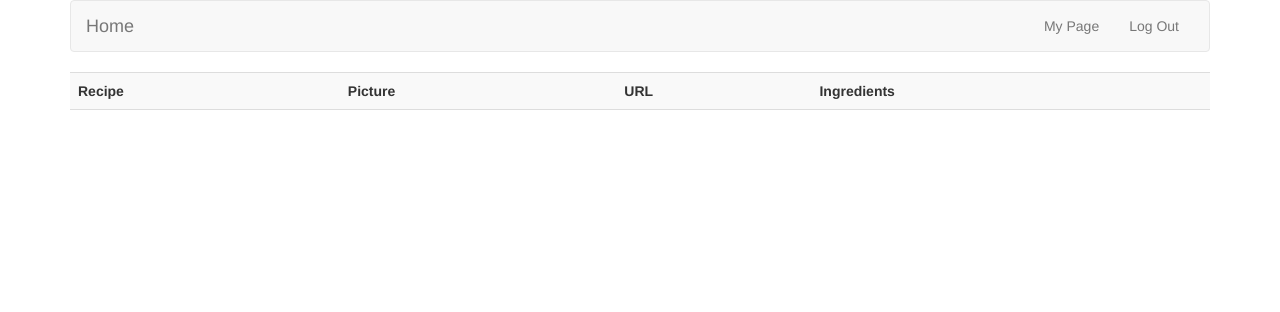
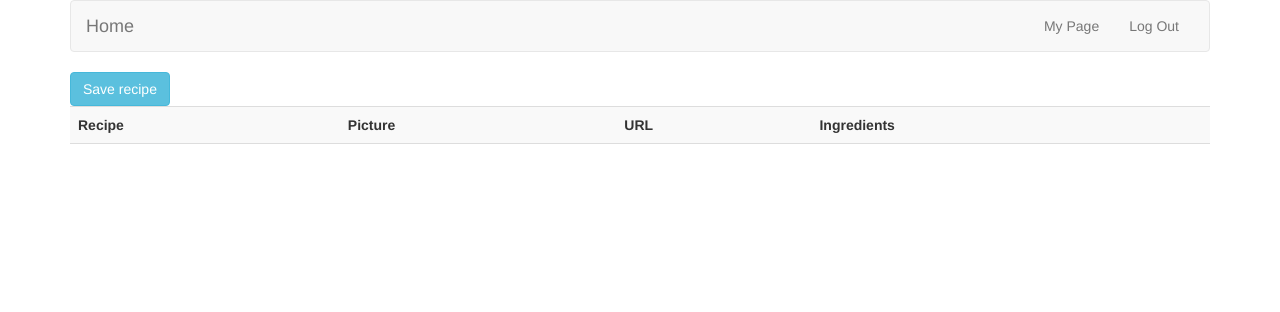
Before and after one commit to taliafawzy/16, a Flask app: page /recipe in a window 1280 px wide. Shown: the top 312 px of the page. Run offline with Flask 2, Linux system fonts and the light colour scheme; a user stored in the database is signed in; some libraries are stand-ins or nearby versions.

Commit message:
save button added, function does not work yet

```diff
--- a/application.py
+++ b/application.py
@@ -149,7 +149,7 @@ def mypage():
         tried = portfolio[0]["tried"]
         saved = portfolio[0]["saved"]
         rated = portfolio[0]["rated"]
-        return render_template("mypage.html", user = user, tried = tried, saved = saved, rated = rated)
+        return render_template("mypage.html", user = user, tried = tried, saved = saved, rated =rated)
 
 @app.route("/homepage", methods = ["GET", "POST"])
 def homepage():
@@ -230,7 +230,7 @@ def recipe():
     recipe = session['recipe']
 
     if request.method == "POST":
-        if request.form.get("save"):
+        if request.form.get("save_recipe"):
             recipe = save_recipe(recipe)
         return render_template("recipe.html", recipe = recipe)
     else:
--- a/helpers.py
+++ b/helpers.py
@@ -66,7 +66,7 @@ def save_recipe(recipe):
     db.execute("UPDATE portfolio SET saved = :saved WHERE userid = :userid", saved=+1, userid = session["userid"])
 
     # register recipe into cookbook
-    db.execute("INSERT INTO cookbook (recipe, link, tried, rated) VALUES(:recipe, :link, :tried, :rated) WHERE userid = :userid", recipe = recipe, link = link, tried = False, rated = 0, userid = session["userid"])
+    db.execute("INSERT INTO cookbook (recipe, link, tried, rated) VALUES(:recipe, :link, :tried, :rated) WHERE userid = :userid", recipe = recipeDict['name'], link = recipeDict["url"], tried = False, rated = 0, userid = session["userid"])
 
     return save_recipe
 
--- a/templates/recipe.html
+++ b/templates/recipe.html
@@ -6,6 +6,9 @@
 
 {% block main %}
     <form action="{{ url_for('recipe') }}" method="post">
+    {% if session.userid %}
+        <button class="btn btn-info" name="save_recipe" value="save-recipe" type="submit">Save recipe</button>
+    {% endif %}
     <table class="table table-striped" style="width:100%">
      <tr>
         <th>Recipe</th>
```
Also changed, not shown: 16.db.
